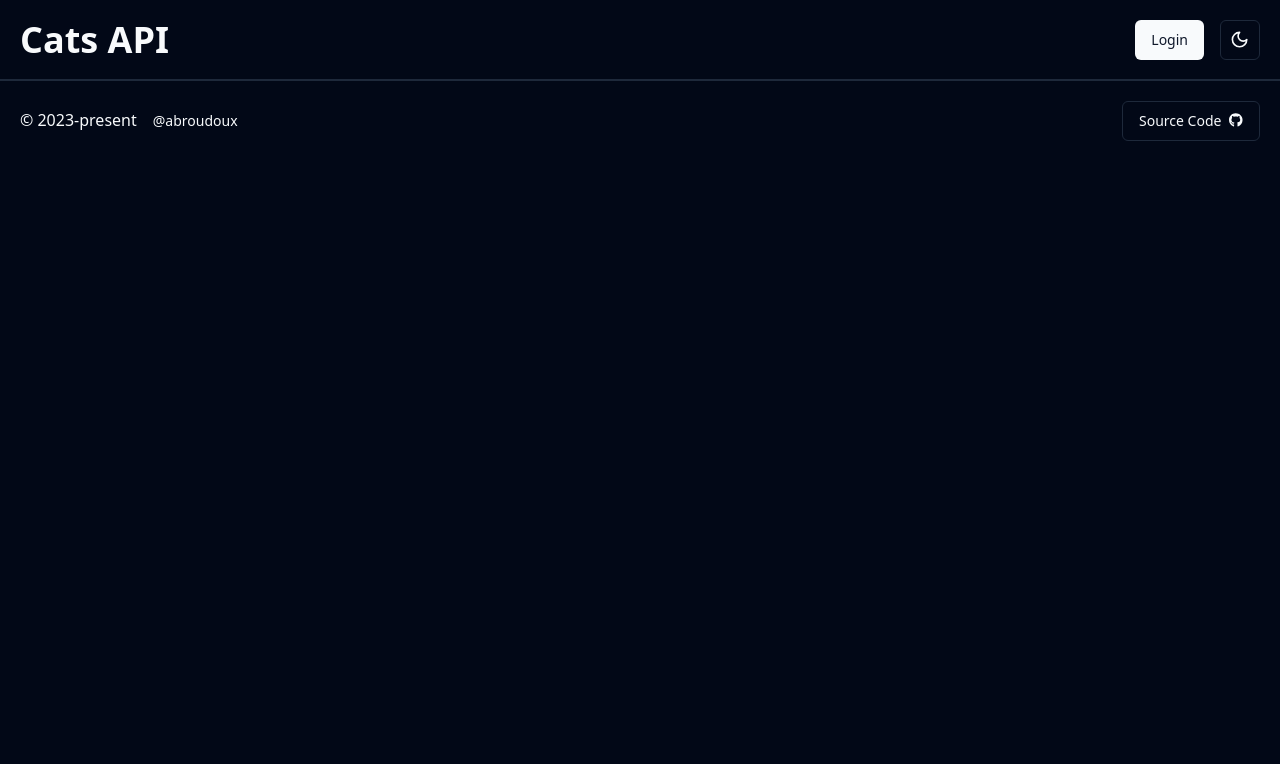
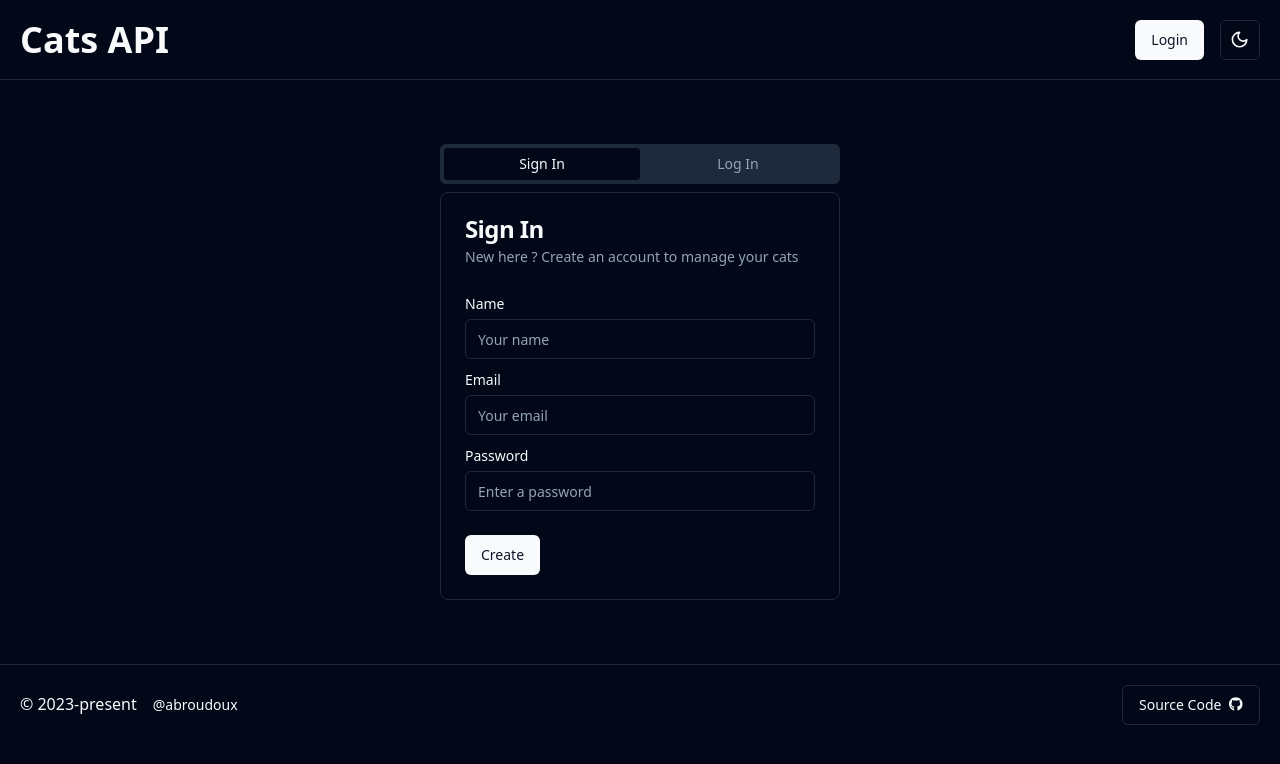
Before and after one commit to abroudoux/cats-client, a React (Vite) app: page /auth in a window 1280 px wide. Shown: the top 764 px of the page. Built offline with nearby package versions, Linux system fonts and the light colour scheme.

Commit message:
create loaders

```diff
--- /dev/null
+++ b/src/components/AuthForm.tsx
@@ -0,0 +1,114 @@
+import React from 'react';
+import { useNavigate } from 'react-router-dom';
+
+import { Button } from '@/components/ui/button';
+import { Card, CardHeader, CardTitle, CardDescription, CardContent, CardFooter } from '@/components/ui/card';
+import { Input } from '@/components/ui/input';
+import { Label } from '@/components/ui/label';
+import { Tabs, TabsList, TabsTrigger, TabsContent } from '@/components/ui/tabs';
+import { Icons } from '@/components/ui/icons';
+import { useToast } from '@/components/ui/use-toast';
+import { ToastAction } from '@/components/ui/toast';
+
+
+export default function AuthForm() {
+
+    const navigate = useNavigate();
+
+    const [isLoading, setIsLoading] = React.useState<boolean>(false);
+
+    const { toast } = useToast();
+
+    async function signin(event: React.SyntheticEvent) {
+        event.preventDefault();
+        setIsLoading(true);
+
+        setTimeout(() => {
+            setIsLoading(false)
+            toast({title: "Account successfully created !", description: "You're now a Catmmander's user", action: (<ToastAction altText="Goto schedule to undo">Undo</ToastAction>),});
+        }, 2000)
+    };
+
+    async function login(event: React.SyntheticEvent) {
+        event.preventDefault();
+        setIsLoading(true);
+
+        setTimeout(() => {
+            setIsLoading(false);
+            navigate("/");
+        }, 2000)
+    };
+
+    return (
+        <Tabs defaultValue="signin" className="w-[400px]">
+                <TabsList className="grid w-full grid-cols-2">
+                    <TabsTrigger value="signin">Sign In</TabsTrigger>
+                    <TabsTrigger value="login">Log In</TabsTrigger>
+                </TabsList>
+                <form onSubmit={signin}>
+                    <TabsContent value="signin">
+                        <Card>
+                            <CardHeader>
+                                <CardTitle>Sign In</CardTitle>
+                                <CardDescription>
+                                    New here ? Create an account to manage your cats
+                                </CardDescription>
+                            </CardHeader>
+                            <CardContent className="space-y-2">
+                                <div className="space-y-1">
+                                    <Label htmlFor="name">Name</Label>
+                                    <Input id="name" type="text" placeholder="Your name" />
+                                </div>
+                                <div className="space-y-1">
+                                    <Label htmlFor="email">Email</Label>
+                                    <Input id="email" type="email" placeholder="Your email" />
+                                </div>
+                                <div className="space-y-1">
+                                    <Label htmlFor="password">Password</Label>
+                                    <Input id="password" type="password" placeholder="Enter a password" />
+                                </div>
+                            </CardContent>
+                            <CardFooter>
+                                <Button disabled={isLoading}>
+                                    {isLoading && (
+                                        <Icons.spinner className="mr-2 h-4 w-4 animate-spin" />
+                                    )}
+                                    Create
+                                </Button>
+                            </CardFooter>
+                        </Card>
+                    </TabsContent>
+                </form>
+                <form onSubmit={login}>
+                    <TabsContent value="login">
+                        <Card>
+                            <CardHeader>
+                                <CardTitle>Log In</CardTitle>
+                                <CardDescription>
+                                    Access your space
+                                </CardDescription>
+                            </CardHeader>
+                            <CardContent className="space-y-2">
+                                <div className="space-y-1">
+                                    <Label htmlFor="email">Email</Label>
+                                    <Input id="email" type="email" placeholder="Your email" />
+                                </div>
+                                <div className="space-y-1">
+                                    <Label htmlFor="password">Password</Label>
+                                    <Input id="password" type="password" placeholder="Enter yout password" />
+                                </div>
+                            </CardContent>
+                            <CardFooter>
+                                <Button disabled={isLoading}>
+                                    {isLoading && (
+                                        <Icons.spinner className="mr-2 h-4 w-4 animate-spin" />
+                                    )}
+                                    Connect
+                                </Button>
+                            </CardFooter>
+                        </Card>
+                    </TabsContent>
+                </form>
+            </Tabs>
+    );
+};
--- a/src/components/Header.tsx
+++ b/src/components/Header.tsx
@@ -13,7 +13,7 @@ export default function Header() {
                 <h1 className="font-semibold text-4xl">Cats API</h1>
             </Link>
             <div className="flex flex-row items-center gap-4">
-                <Button><Link to="/users">Login</Link></Button>
+                <Button><Link to="/auth">Login</Link></Button>
                 <ModeToggle />
             </div>
         </header>
--- a/src/components/UserAuthForm.tsx
+++ b/src/components/UserAuthForm.tsx
@@ -36,7 +36,7 @@ export default function UserAuthForm({ className, ...props } : UserAuthFormProps
         })
             .then((res) => res.json())
             .then((post) => {
-                setUsers((users) => [user, ...users]);
+                // setUsers((users) => [users, ...users]);
                 setName('');
                 setBody('');
             })
--- /dev/null
+++ b/src/lib/loading.ts
@@ -0,0 +1,4 @@
+const loading = (ms : number) => new Promise((resolve) => setTimeout(resolve, ms));
+
+
+export default loading;
--- a/src/main.tsx
+++ b/src/main.tsx
@@ -1,16 +1,15 @@
 import ReactDOM from 'react-dom/client';
 import { BrowserRouter, Route, Routes } from 'react-router-dom';
 
-import Home from './pages/Home';
-import Create from './pages/Create';
-import Login from './pages/Login';
+import Home from '@/pages/Home';
+import Auth from '@/pages/Auth';
 
 import { ThemeProvider } from '@/components/config/theme-provider';
 import Header from '@/components/Header';
 import Footer from '@/components/Footer';
 import { Toaster } from '@/components/ui/toaster';
 
-import './style/index.css';
+import '@/style/index.css';
 
 
 const root = ReactDOM.createRoot(document.getElementById('root') as HTMLElement).render(
@@ -19,7 +18,7 @@ const root = ReactDOM.createRoot(document.getElementById('root') as HTMLElement)
 			<Header />
 			<Routes>
 					<Route path="/" element={<Home />}></Route>
-					<Route path="/users" element={<Login /> }></Route>
+					<Route path="/auth" element={<Auth /> }></Route>
 			</Routes>
 			<Footer />
 			<Toaster />
--- /dev/null
+++ b/src/pages/Auth.tsx
@@ -0,0 +1,12 @@
+import UserAuthForm from '@/components/UserAuthForm';
+import AuthForm from '@/components/AuthForm';
+
+
+export default function Auth() {
+    return (
+        <section className="page">
+            {/* <UserAuthForm /> */}
+            <AuthForm />
+        </section>
+    );
+};
--- a/src/pages/Home.tsx
+++ b/src/pages/Home.tsx
@@ -1,4 +1,4 @@
-import { ChangeEvent, useEffect, useState } from 'react';
+import React, { ChangeEvent, useEffect, useState } from 'react';
 
 import { Dialog, DialogContent, DialogFooter, DialogHeader, DialogTitle, DialogTrigger } from '@/components/ui/dialog';
 import { Input } from '@/components/ui/input';
@@ -7,6 +7,8 @@ import { CardCat } from '@/components/CardCat';
 import { Button } from '@/components/ui/button';
 import { useToast } from '@/components/ui/use-toast';
 import { ToastAction } from '@/components/ui/toast';
+import { Icons } from '@/components/ui/icons';
+import loading from '@/lib/loading';
 
 
 interface Cat {
@@ -23,7 +25,8 @@ export default function Home() {
 
 	const [error, setError] = useState();
 	const [cats, setCats] = useState<Cat[]>([]);
-	const [isLoading, setIsLoading] = useState(false);
+	const [isLoading, setIsLoading] = React.useState<boolean>(false);
+	const [isCreating, setIsCreating] = React.useState<boolean>(false);
 
 	const [name, setName] = useState('');
 	const [color, setColor] = useState('');
@@ -31,6 +34,10 @@ export default function Home() {
 	const { toast } = useToast();
 
 	const handleCreateCat = async () => {
+
+		setIsCreating(true);
+		await loading(2000);
+
 		try {
 			const response = await fetch(`${BASE_URL}/cats`, {
 				method: 'POST',
@@ -40,19 +47,20 @@ export default function Home() {
 				body: JSON.stringify({ name, color }),
 		  	});
 
-		  	if (!response.ok) {
+			if (response.ok) {
+				const newCat = (await response.json()) as Cat;
+				setCats((prevCats) => [...prevCats, newCat]);
+			  	toast({title: "Cat successfully created !", action: (<ToastAction altText="Goto schedule to undo">Undo</ToastAction>),});
+			} else {
+				toast({title: "Failed to create cat", action: (<ToastAction altText="Understand">OK</ToastAction>),});
 				throw new Error('Failed to create cat');
-		  	};
+			};
 
-		  	const newCat = (await response.json()) as Cat;
-			console.log(newCat);
-		  	setCats((prevCats) => [...prevCats, newCat]);
-
-			toast({title: "Cat successfully created !", action: (<ToastAction altText="Goto schedule to undo">Undo</ToastAction>),});
-
-		} catch (e) {
-		  	console.log(e);
+		} catch (error) {
+		  	console.log("Error during cat creation", error);
 			toast({title: "Error while cat creation", description: "Try again", action: (<ToastAction altText="Understand">OK</ToastAction>),});
+		} finally {
+			setIsCreating(false);
 		};
 	};
 
@@ -70,14 +78,13 @@ export default function Home() {
 	};
 
 	const fetchCats = async () => {
+
 		setIsLoading(true);
 
 		try {
 			const response = await fetch(`${BASE_URL}/cats`);
 			const cats = (await response.json()) as Cat[];
 			setCats(cats);
-
-			console.log(cats);
 		} catch (e : any) {
 			setError(e);
 		} finally {
@@ -130,7 +137,12 @@ export default function Home() {
 								</div>
 							</div>
 							<DialogFooter>
-									<Button type="submit" onClick={handleCreateCat}>Create</Button>
+									<Button type="submit" onClick={handleCreateCat} disabled={isCreating}>
+										{isCreating && (
+											<Icons.spinner className="mr-2 h-4 w-4 animate-spin" />
+										)}
+										Create
+									</Button>
 							</DialogFooter>
 						</DialogContent>
     			</Dialog>
--- a/src/pages/Login.tsx
+++ /dev/null
@@ -1,10 +0,0 @@
-import UserAuthForm from '@/components/UserAuthForm';
-
-
-export default function Login() {
-    return (
-        <section className="page">
-            <UserAuthForm />
-        </section>
-    );
-};
```
Also changed, not shown: src/components/CardCat.tsx (+25 -11 lines).
